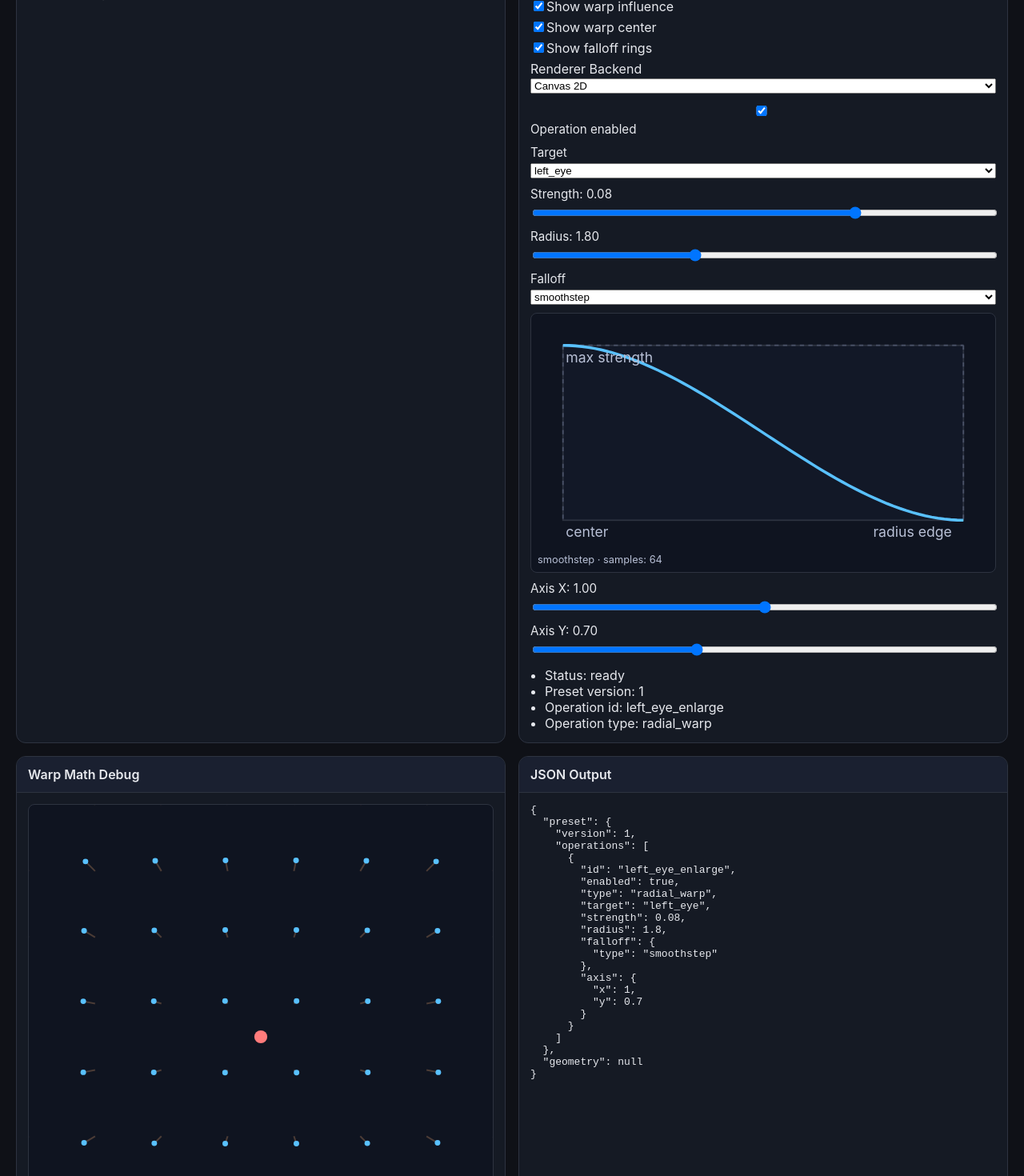
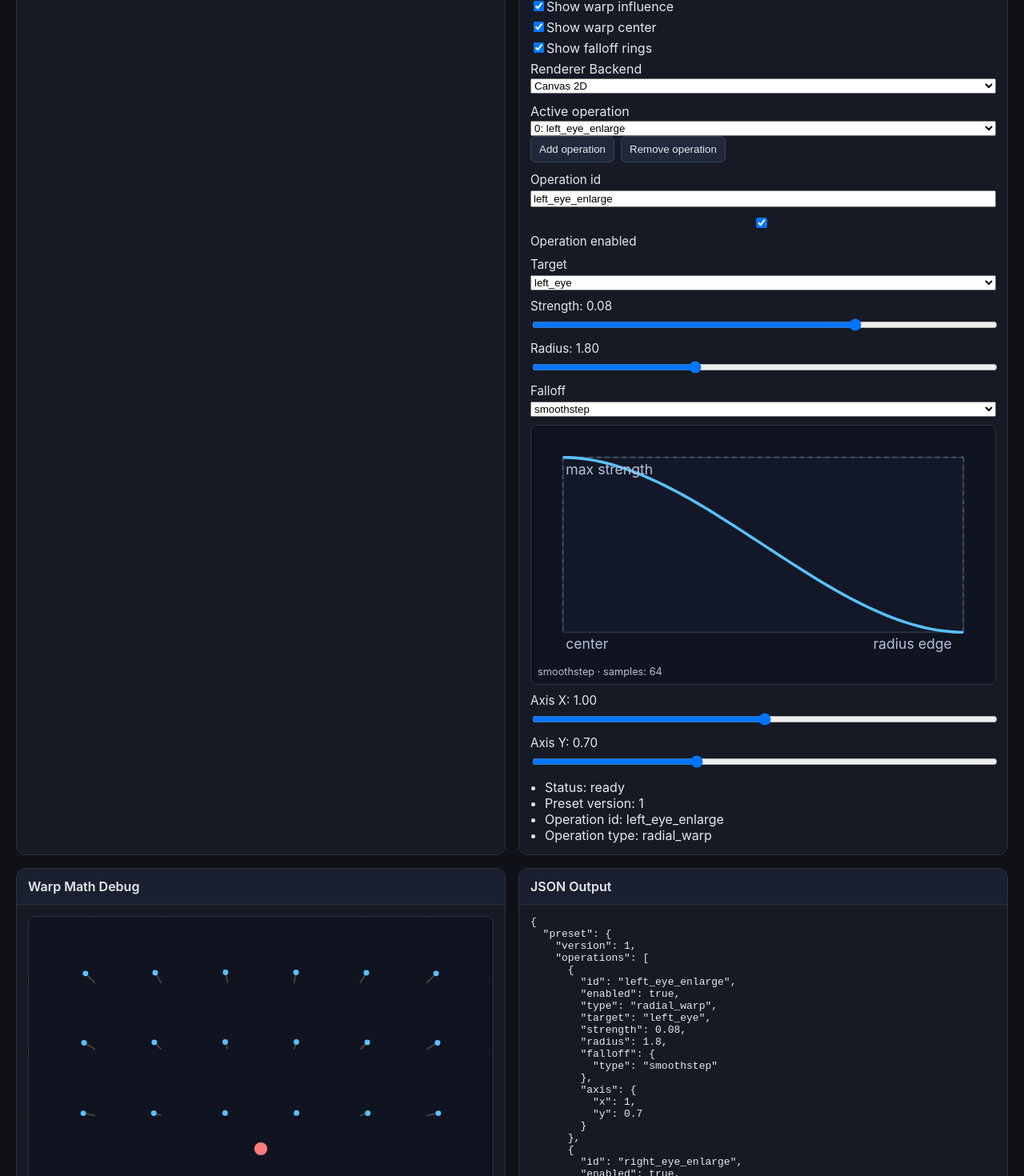
Before and after one commit to officeutq/bae-ar-lab, a React (Vite) app: page / in a window 1280 px wide. Shown: the part 700-2170 px from the top of the page at 80% size. Built offline with nearby package versions, Linux system fonts and the light colour scheme.

Commit message:
Add multi-operation radial warp editing UI/state

```diff
--- a/src/algorithms/defaultPreset.ts
+++ b/src/algorithms/defaultPreset.ts
@@ -18,5 +18,20 @@ export const defaultWarpPreset: WarpPreset = {
         y: 0.7,
       },
     },
+    {
+      id: 'right_eye_enlarge',
+      enabled: true,
+      type: 'radial_warp',
+      target: 'right_eye',
+      strength: 0.08,
+      radius: 1.8,
+      falloff: {
+        type: 'smoothstep',
+      },
+      axis: {
+        x: 1,
+        y: 0.7,
+      },
+    },
   ],
 };
--- a/src/app/App.tsx
+++ b/src/app/App.tsx
@@ -11,12 +11,14 @@ import { SourcePreviewPanel } from '@ui/panels/SourcePreviewPanel';
 import { WarpMathDebugPanel } from '@ui/panels/WarpMathDebugPanel';
 import { useBeautyLabRuntime } from './hooks/useBeautyLabRuntime';
 import type { RendererMode } from '@engine/render/types';
+import type { WarpOperation } from '@app-types/preset';
 
 const DEBUG_GRID_SIZE = 8;
 const clamp01 = (value: number) => Math.min(1, Math.max(0, value));
 
 export function App() {
   const [activePreset, setActivePreset] = useState(defaultWarpPreset);
+  const [activeOperationIndex, setActiveOperationIndex] = useState(0);
   const pipelineState = useMemo(() => createInitialPipelineState(activePreset), [activePreset]);
   const [showLandmarks, setShowLandmarks] = useState(true);
   const [showCenters, setShowCenters] = useState(true);
@@ -26,21 +28,46 @@ export function App() {
   const [rendererMode, setRendererMode] = useState<RendererMode>('canvas2d');
   const [debugUv, setDebugUv] = useState({ x: 0.5, y: 0.5 });
 
-  const runtime = useBeautyLabRuntime(activePreset.operations[0] ?? null, {
+  const activeOperation = activePreset.operations[activeOperationIndex] ?? null;
+  const runtime = useBeautyLabRuntime(activeOperation, {
     showLandmarks, showCenters, showWarpInfluence, showWarpCenter, showFalloffRings,
   }, rendererMode);
 
   const updateOperation = <K extends keyof (typeof activePreset.operations)[number]>(key: K, value: (typeof activePreset.operations)[number][K]) => {
-    setActivePreset((currentPreset) => ({ ...currentPreset, operations: currentPreset.operations.map((operation, index) => index === 0 ? { ...operation, [key]: value } : operation) }));
+    setActivePreset((currentPreset) => ({ ...currentPreset, operations: currentPreset.operations.map((operation, index) => index === activeOperationIndex ? { ...operation, [key]: value } : operation) }));
   };
   const updateAxis = (axisKey: 'x' | 'y', value: number) => {
-    setActivePreset((currentPreset) => ({ ...currentPreset, operations: currentPreset.operations.map((operation, index) => index === 0 ? { ...operation, axis: { ...operation.axis, [axisKey]: value } } : operation) }));
+    setActivePreset((currentPreset) => ({ ...currentPreset, operations: currentPreset.operations.map((operation, index) => index === activeOperationIndex ? { ...operation, axis: { ...operation.axis, [axisKey]: value } } : operation) }));
   };
   const updateFalloffType = (falloffType: WarpFalloffType) => {
-    setActivePreset((currentPreset) => ({ ...currentPreset, operations: currentPreset.operations.map((operation, index) => index === 0 ? { ...operation, falloff: { type: falloffType } } : operation) }));
+    setActivePreset((currentPreset) => ({ ...currentPreset, operations: currentPreset.operations.map((operation, index) => index === activeOperationIndex ? { ...operation, falloff: { type: falloffType } } : operation) }));
+  };
+  const addOperation = () => {
+    const newOperation: WarpOperation = {
+      id: `operation_${Date.now()}`,
+      enabled: true,
+      type: 'radial_warp',
+      target: 'face_center',
+      strength: 0,
+      radius: 1,
+      falloff: { type: 'smoothstep' },
+      axis: { x: 1, y: 1 },
+    };
+    setActivePreset((currentPreset) => {
+      const nextIndex = currentPreset.operations.length;
+      setActiveOperationIndex(nextIndex);
+      return { ...currentPreset, operations: [...currentPreset.operations, newOperation] };
+    });
+  };
+  const removeOperation = () => {
+    setActivePreset((currentPreset) => {
+      if (currentPreset.operations.length <= 1) return currentPreset;
+      return { ...currentPreset, operations: currentPreset.operations.filter((_, index) => index !== activeOperationIndex) };
+    });
+    setActiveOperationIndex((currentIndex) => Math.max(0, currentIndex - 1));
   };
 
-  const debugOperation = activePreset.operations[0];
+  const debugOperation = activeOperation;
   const debugCenter = { x: 0.5, y: 0.5 };
   const debugWarpResult = applyRadialWarp({ uv: debugUv, center: debugCenter, radius: debugOperation?.radius ?? 1, strength: debugOperation?.strength ?? 0, axis: debugOperation?.axis ?? { x: 1, y: 1 }, falloff: debugOperation?.falloff.type ?? 'smoothstep' });
   const debugGridPoints = Array.from({ length: DEBUG_GRID_SIZE * DEBUG_GRID_SIZE }, (_, index) => {
@@ -56,7 +83,7 @@ export function App() {
         <SourcePreviewPanel videoRef={runtime.refs.videoRef} overlayCanvasRef={runtime.refs.overlayCanvasRef} cameraState={runtime.state.cameraState} landmarkerState={runtime.state.landmarkerState} cameraErrorMessage={runtime.state.cameraErrorMessage} />
         <ProcessedPreviewPanel processedCanvasRef={runtime.refs.processedCanvasRef} rendererState={runtime.state.rendererState} rendererMode={rendererMode} />
         <Panel title="Face Detection Status"><ul><li>Face: {runtime.state.landmarkFrame?.detected ? 'detected' : 'not detected'}</li><li>Landmark count: {runtime.state.landmarkFrame?.landmarkCount ?? 0}</li><li>Face count: {runtime.state.landmarkFrame?.faceCount ?? 0}</li><li>Frame: {runtime.state.landmarkFrame?.frameCount ?? 0}</li><li>Timestamp (ms): {Math.round(runtime.state.landmarkFrame?.timestampMs ?? 0)}</li></ul></Panel>
-        <ControlPanel activePreset={activePreset} pipelineStatus={pipelineState.status} onStartCamera={runtime.actions.startCamera} onStopCamera={runtime.actions.stopCamera} cameraState={runtime.state.cameraState} showLandmarks={showLandmarks} setShowLandmarks={setShowLandmarks} showCenters={showCenters} setShowCenters={setShowCenters} showWarpInfluence={showWarpInfluence} setShowWarpInfluence={setShowWarpInfluence} showWarpCenter={showWarpCenter} setShowWarpCenter={setShowWarpCenter} showFalloffRings={showFalloffRings} setShowFalloffRings={setShowFalloffRings} rendererMode={rendererMode} setRendererMode={setRendererMode} updateOperation={updateOperation} updateAxis={updateAxis} updateFalloffType={updateFalloffType} />
+        <ControlPanel activePreset={activePreset} pipelineStatus={pipelineState.status} onStartCamera={runtime.actions.startCamera} onStopCamera={runtime.actions.stopCamera} cameraState={runtime.state.cameraState} showLandmarks={showLandmarks} setShowLandmarks={setShowLandmarks} showCenters={showCenters} setShowCenters={setShowCenters} showWarpInfluence={showWarpInfluence} setShowWarpInfluence={setShowWarpInfluence} showWarpCenter={showWarpCenter} setShowWarpCenter={setShowWarpCenter} showFalloffRings={showFalloffRings} setShowFalloffRings={setShowFalloffRings} rendererMode={rendererMode} setRendererMode={setRendererMode} activeOperationIndex={activeOperationIndex} setActiveOperationIndex={setActiveOperationIndex} addOperation={addOperation} removeOperation={removeOperation} updateOperation={updateOperation} updateAxis={updateAxis} updateFalloffType={updateFalloffType} />
         <WarpMathDebugPanel debugUv={debugUv} debugCenter={debugCenter} debugWarpResult={debugWarpResult} debugGridPoints={debugGridPoints} onMouseMove={(event: MouseEvent<HTMLDivElement>) => { const rect = event.currentTarget.getBoundingClientRect(); setDebugUv({ x: clamp01((event.clientX - rect.left) / Math.max(1, rect.width)), y: clamp01((event.clientY - rect.top) / Math.max(1, rect.height)) }); }} />
         <JsonOutputPanel preset={pipelineState.activePreset} geometry={runtime.state.faceGeometry} />
       </div>
--- a/src/ui/panels/ControlPanel.tsx
+++ b/src/ui/panels/ControlPanel.tsx
@@ -21,13 +21,17 @@ type Props = {
   setShowFalloffRings: (value: boolean) => void;
   rendererMode: RendererMode;
   setRendererMode: (value: RendererMode) => void;
+  activeOperationIndex: number;
+  setActiveOperationIndex: (value: number) => void;
+  addOperation: () => void;
+  removeOperation: () => void;
   updateOperation: <K extends keyof WarpPreset['operations'][number]>(key: K, value: WarpPreset['operations'][number][K]) => void;
   updateAxis: (axisKey: 'x' | 'y', value: number) => void;
   updateFalloffType: (type: WarpFalloffType) => void;
 };
 
 export function ControlPanel(props: Props) {
-  const op = props.activePreset.operations[0];
+  const op = props.activePreset.operations[props.activeOperationIndex];
 
   return (
     <Panel title="Control Panel">
@@ -49,7 +53,23 @@ export function ControlPanel(props: Props) {
           </select>
         </label>
       </div>
+      <div className="operation-list-controls">
+        <label>Active operation
+          <select value={props.activeOperationIndex} onChange={(e) => props.setActiveOperationIndex(Number(e.target.value))}>
+            {props.activePreset.operations.map((operation, index) => (
+              <option key={operation.id} value={index}>{index}: {operation.id}</option>
+            ))}
+          </select>
+        </label>
+        <div className="camera-controls">
+          <button type="button" onClick={props.addOperation}>Add operation</button>
+          <button type="button" onClick={props.removeOperation} disabled={props.activePreset.operations.length <= 1}>Remove operation</button>
+        </div>
+      </div>
       <div className="operation-controls">
+        <label>Operation id
+          <input type="text" value={op?.id ?? ''} onChange={(e) => props.updateOperation('id', e.target.value)} />
+        </label>
         <label><input type="checkbox" checked={op?.enabled ?? false} onChange={(e) => props.updateOperation('enabled', e.target.checked)} />Operation enabled</label>
         <label>Target
           <select value={op?.target ?? 'left_eye'} onChange={(e) => props.updateOperation('target', e.target.value as WarpTarget)}>
```
